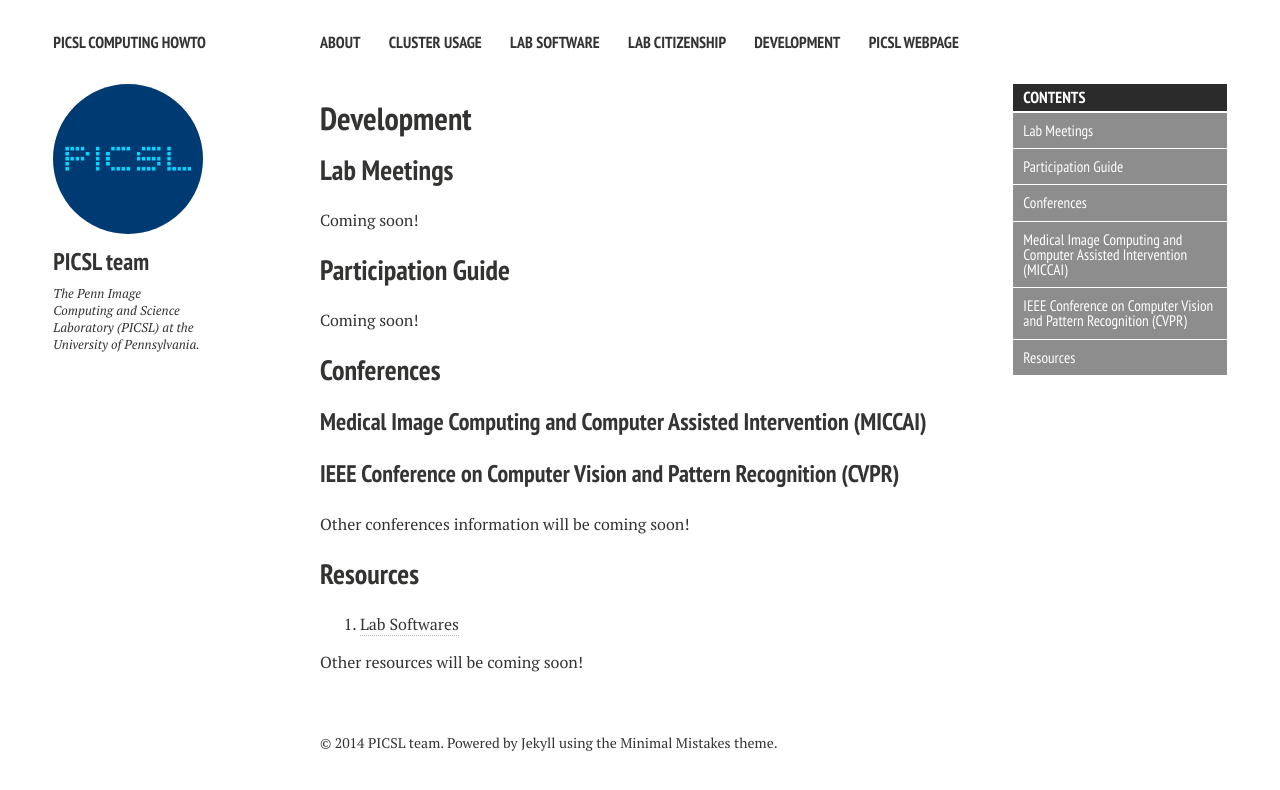
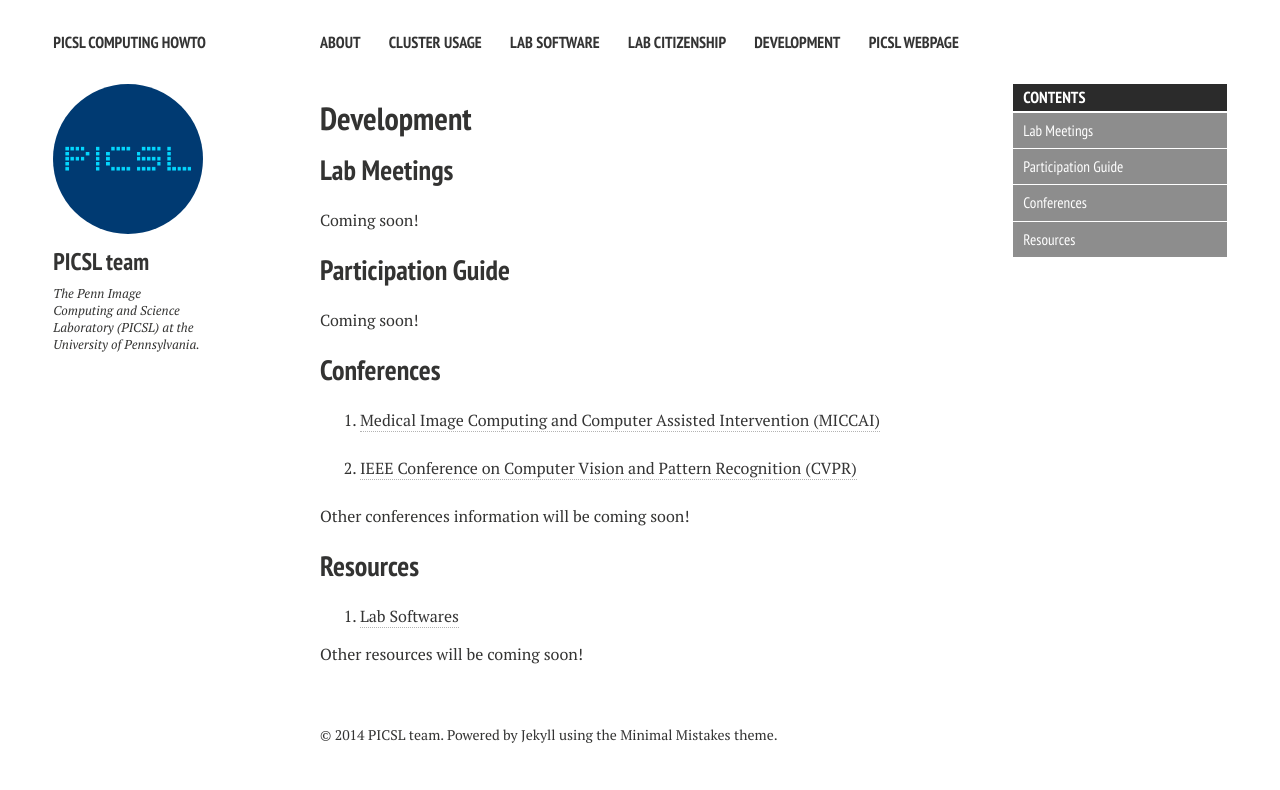
Before and after one commit to bkandel/PICSL_Howto, a Jekyll site: the page built from development.md, in a window 1280 px wide. Shown: the top 790 px of the page. Built offline with Jekyll 4.4.1, drawn with Linux system fonts in a browser that asks for light colours; nearby versions of some CDN libraries; part of the change alters nothing that is shown.

Commit message:
Development page.

```diff
--- a/development.md
+++ b/development.md
@@ -26,10 +26,9 @@ Coming soon!
 
 ## Conferences
 
-### [Medical Image Computing and Computer Assisted Intervention (MICCAI)](www.miccai.org)
+1. [Medical Image Computing and Computer Assisted Intervention (MICCAI)](www.miccai.org)
 
-
-### [IEEE Conference on Computer Vision and Pattern Recognition (CVPR)](www.pamitc.org/cvpr14)
+2. [IEEE Conference on Computer Vision and Pattern Recognition (CVPR)](www.pamitc.org/cvpr14)
 
 
 Other conferences information will be coming soon!
```
